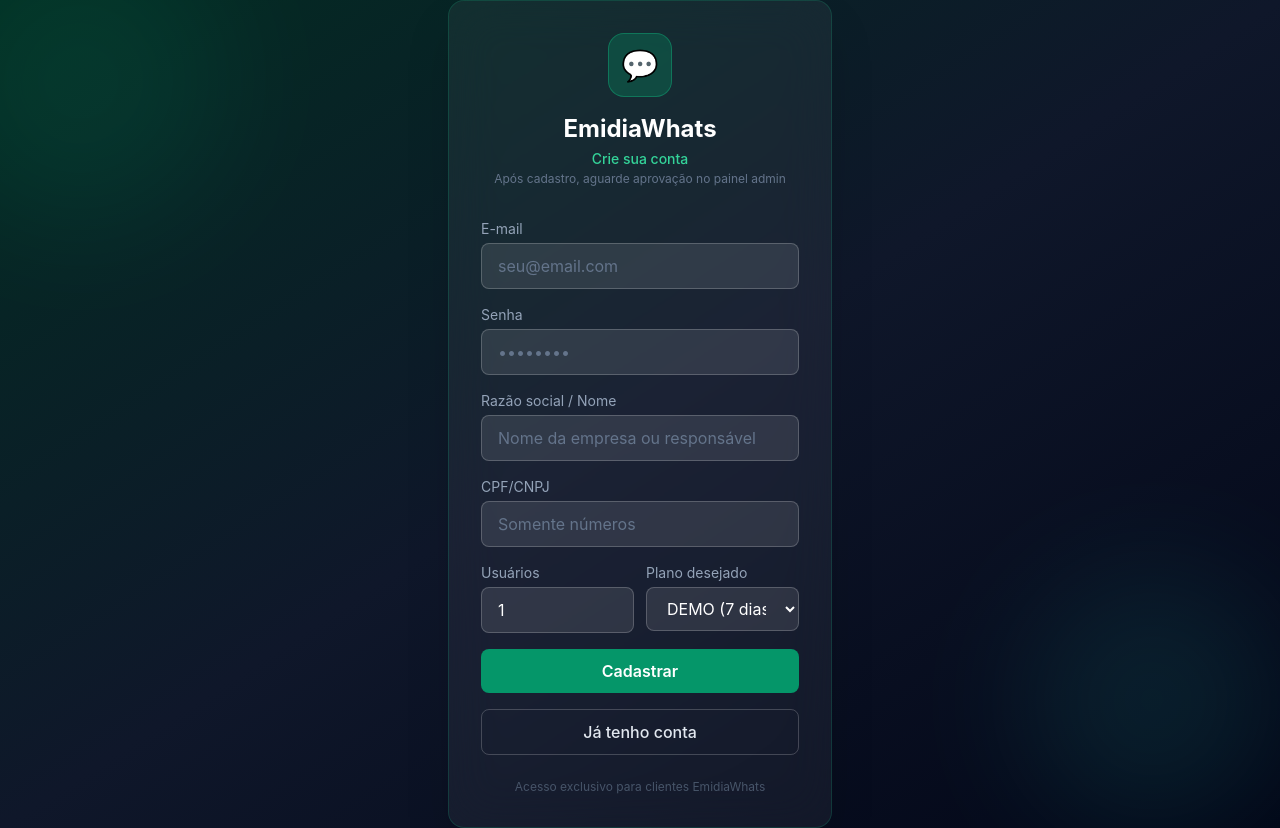
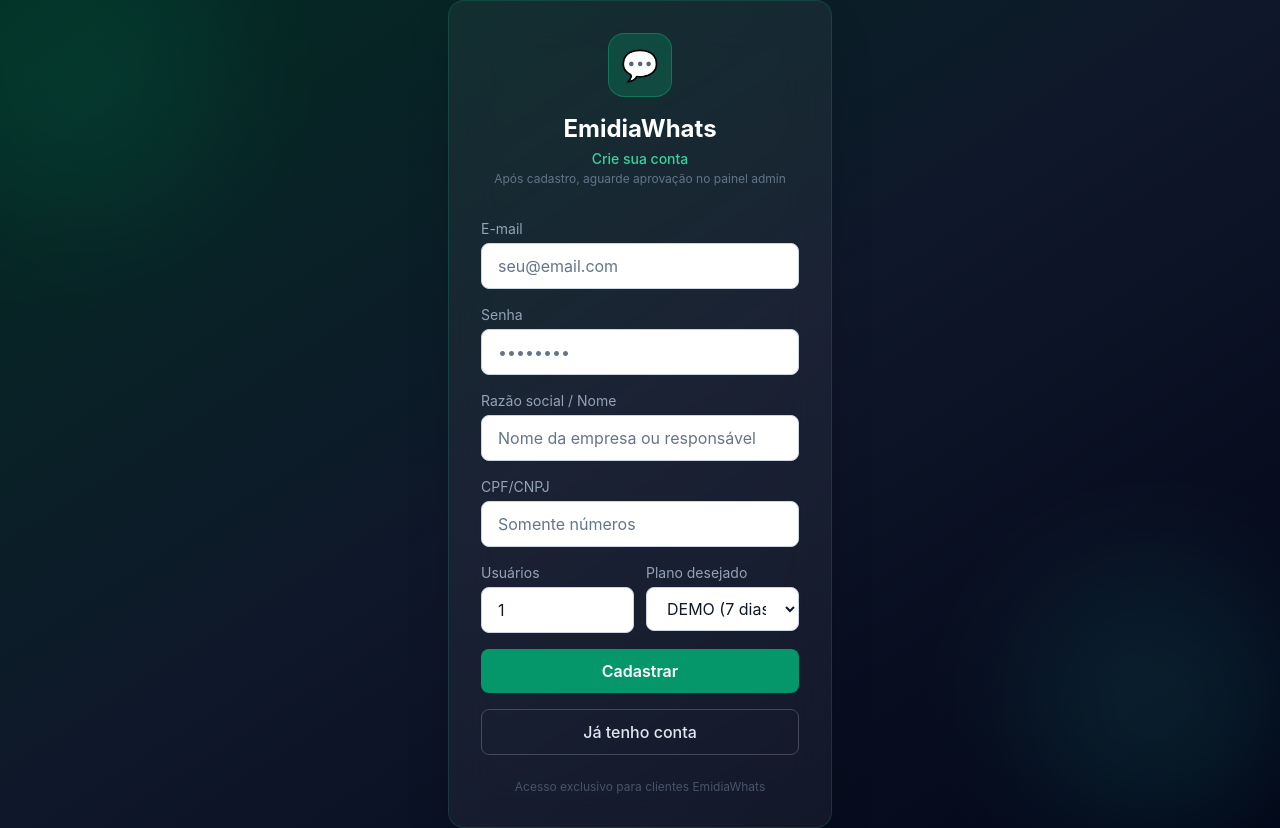
Before and after one commit to talio201/WA-PRO, a React (Vite) app in the folder webapp/: page / in a window 1280 px wide. Both pictures are taken after a click on the button "Criar nova conta". Built offline with nearby package versions, Linux system fonts and the light colour scheme; no server answers.

Commit message:
fix: keep password and email text visible in login inputs

```diff
--- a/webapp/src/index.css
+++ b/webapp/src/index.css
@@ -24,8 +24,8 @@
 .auth-input:-webkit-autofill:hover,
 .auth-input:-webkit-autofill:focus,
 .auth-input:-webkit-autofill:active {
-  -webkit-text-fill-color: #ffffff;
-  caret-color: #ffffff;
-  -webkit-box-shadow: 0 0 0px 1000px rgba(255, 255, 255, 0.1) inset;
+  -webkit-text-fill-color: #0f172a;
+  caret-color: #0f172a;
+  -webkit-box-shadow: 0 0 0px 1000px #ffffff inset;
   transition: background-color 5000s ease-in-out 0s;
 }
--- a/webapp/src/pages/Login.jsx
+++ b/webapp/src/pages/Login.jsx
@@ -84,7 +84,7 @@
               value={email}
               onChange={(e) => setEmail(e.target.value)}
               required
-              className="auth-input w-full rounded-lg bg-white/10 border border-white/20 text-white px-4 py-2.5 outline-none focus:border-emerald-500 transition placeholder-slate-500"
+              className="auth-input w-full rounded-lg bg-white border border-slate-300 text-slate-900 px-4 py-2.5 outline-none focus:border-emerald-500 transition placeholder-slate-500"
               placeholder="seu@email.com"
             />
           </div>
@@ -95,7 +95,7 @@
               value={password}
               onChange={(e) => setPassword(e.target.value)}
               required
-              className="auth-input w-full rounded-lg bg-white/10 border border-white/20 text-white px-4 py-2.5 outline-none focus:border-emerald-500 transition placeholder-slate-500"
+              className="auth-input w-full rounded-lg bg-white border border-slate-300 text-slate-900 px-4 py-2.5 outline-none focus:border-emerald-500 transition placeholder-slate-500"
               placeholder="••••••••"
             />
           </div>
@@ -106,7 +106,7 @@
                 <input
                   value={companyName}
                   onChange={(e) => setCompanyName(e.target.value)}
-                  className="auth-input w-full rounded-lg bg-white/10 border border-white/20 text-white px-4 py-2.5 outline-none focus:border-emerald-500 transition placeholder-slate-500"
+                  className="auth-input w-full rounded-lg bg-white border border-slate-300 text-slate-900 px-4 py-2.5 outline-none focus:border-emerald-500 transition placeholder-slate-500"
                   placeholder="Nome da empresa ou responsável"
                 />
               </div>
@@ -115,7 +115,7 @@
                 <input
                   value={documentId}
                   onChange={(e) => setDocumentId(e.target.value)}
-                  className="auth-input w-full rounded-lg bg-white/10 border border-white/20 text-white px-4 py-2.5 outline-none focus:border-emerald-500 transition placeholder-slate-500"
+                  className="auth-input w-full rounded-lg bg-white border border-slate-300 text-slate-900 px-4 py-2.5 outline-none focus:border-emerald-500 transition placeholder-slate-500"
                   placeholder="Somente números"
                 />
               </div>
@@ -128,7 +128,7 @@
                     max={1000}
                     value={seats}
                     onChange={(e) => setSeats(Number(e.target.value) || 1)}
-                    className="auth-input w-full rounded-lg bg-white/10 border border-white/20 text-white px-4 py-2.5 outline-none focus:border-emerald-500 transition"
+                    className="auth-input w-full rounded-lg bg-white border border-slate-300 text-slate-900 px-4 py-2.5 outline-none focus:border-emerald-500 transition"
                   />
                 </div>
                 <div>
@@ -136,7 +136,7 @@
                   <select
                     value={desiredPlan}
                     onChange={(e) => setDesiredPlan(e.target.value)}
-                    className="auth-input w-full rounded-lg bg-white/10 border border-white/20 text-white px-4 py-2.5 outline-none focus:border-emerald-500 transition"
+                    className="auth-input w-full rounded-lg bg-white border border-slate-300 text-slate-900 px-4 py-2.5 outline-none focus:border-emerald-500 transition"
                   >
                     <option value="demo">DEMO (7 dias)</option>
                     <option value="30d">Plano Teste 30 dias</option>
```
